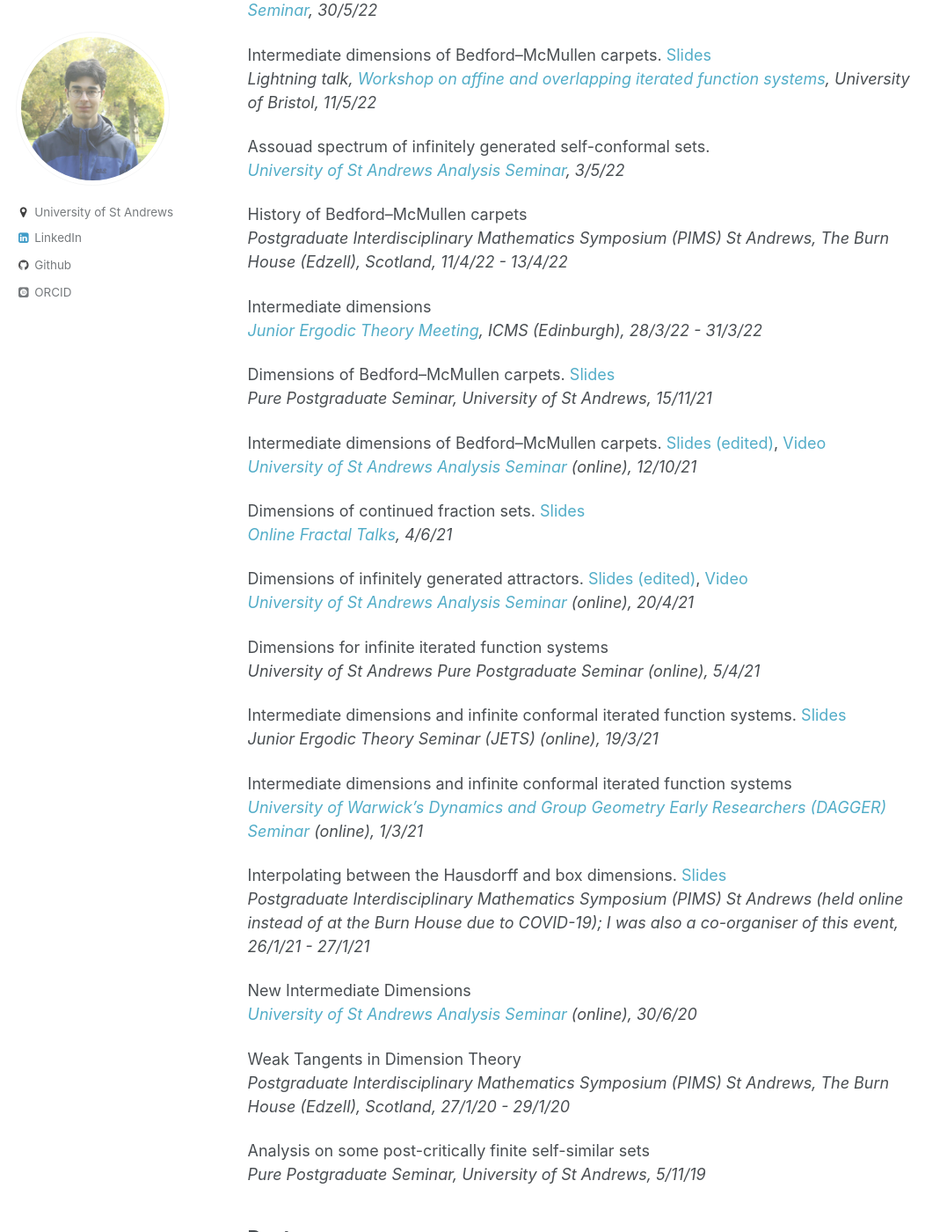
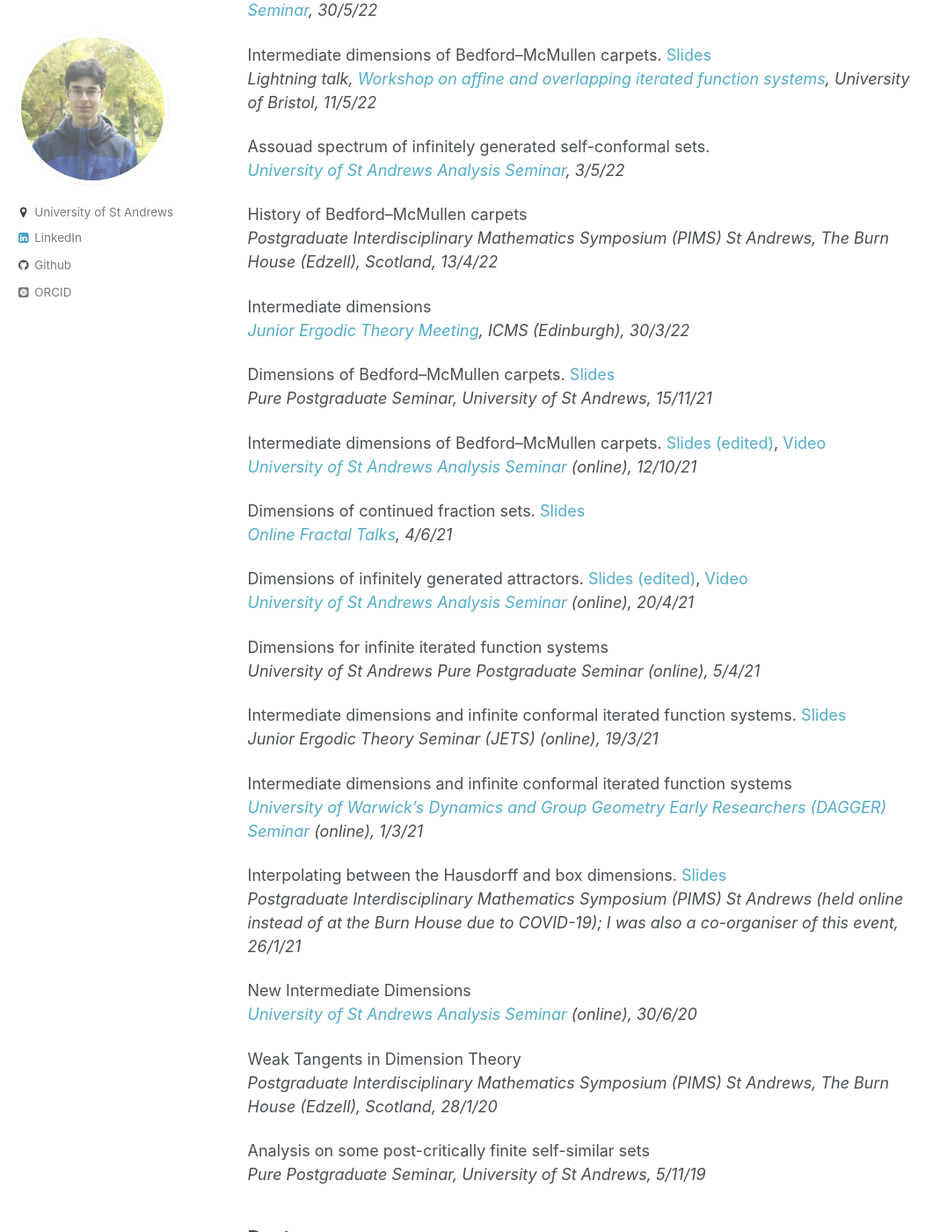
Before and after one commit to amlan-banaji/amlan-banaji.github.io, a Jekyll site: the page built from _pages/talks.md, in a window 1280 px wide and 1400 px high, scrolled down 675 px. Shown: the whole window at 88% size, without its empty margins (0-1077 px from the left). Built offline with Jekyll 4.4.1, drawn with Linux system fonts in a browser that asks for light colours; some web fonts are replaced.

Commit message:
cv, talks

```diff
--- a/_pages/talks.md
+++ b/_pages/talks.md
@@ -28,10 +28,10 @@ Assouad spectrum of infinitely generated self-conformal sets.
 *[University of St Andrews Analysis Seminar](http://www-maths.mcs.st-andrews.ac.uk/pg/pure/Analysis/seminars.html), 3/5/22*
 
 History of Bedford–McMullen carpets
-*Postgraduate Interdisciplinary Mathematics Symposium (PIMS) St Andrews, The Burn House (Edzell), Scotland, 11/4/22 - 13/4/22*
+*Postgraduate Interdisciplinary Mathematics Symposium (PIMS) St Andrews, The Burn House (Edzell), Scotland, 13/4/22*
 
 Intermediate dimensions
-*[Junior Ergodic Theory Meeting](https://www.icms.org.uk/workshops/2022/junior-ergodic-theory-meeting), ICMS (Edinburgh), 28/3/22 - 31/3/22*
+*[Junior Ergodic Theory Meeting](https://www.icms.org.uk/workshops/2022/junior-ergodic-theory-meeting), ICMS (Edinburgh), 30/3/22*
 
 Dimensions of Bedford–McMullen carpets. [Slides](https://amlan-banaji.github.io/files/BedfordPPS.pdf)
 *Pure Postgraduate Seminar, University of St Andrews, 15/11/21*
@@ -55,13 +55,13 @@ Intermediate dimensions and infinite conformal iterated function systems
 *[University of Warwick's Dynamics and Group Geometry Early Researchers (DAGGER) Seminar](https://warwick.ac.uk/fac/sci/maths/research/events/seminars/areas/dagger) (online), 1/3/21*
 
 Interpolating between the Hausdorff and box dimensions. [Slides](https://amlan-banaji.github.io/files/Burn2021Website.pdf)
-*Postgraduate Interdisciplinary Mathematics Symposium (PIMS) St Andrews (held online instead of at the Burn House due to COVID-19); I was also a co-organiser of this event, 26/1/21 - 27/1/21*
+*Postgraduate Interdisciplinary Mathematics Symposium (PIMS) St Andrews (held online instead of at the Burn House due to COVID-19); I was also a co-organiser of this event, 26/1/21*
 
 New Intermediate Dimensions
 *[University of St Andrews Analysis Seminar](http://www-maths.mcs.st-andrews.ac.uk/pg/pure/Analysis/seminars.html) (online), 30/6/20*
 
 Weak Tangents in Dimension Theory
-*Postgraduate Interdisciplinary Mathematics Symposium (PIMS) St Andrews, The Burn House (Edzell), Scotland, 27/1/20 - 29/1/20*
+*Postgraduate Interdisciplinary Mathematics Symposium (PIMS) St Andrews, The Burn House (Edzell), Scotland, 28/1/20*
 
 Analysis on some post-critically finite self-similar sets
 *Pure Postgraduate Seminar, University of St Andrews, 5/11/19*
```
Also changed, not shown: 1 other file.
